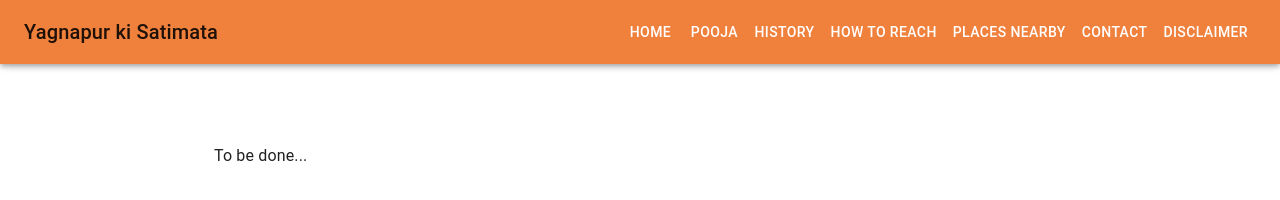
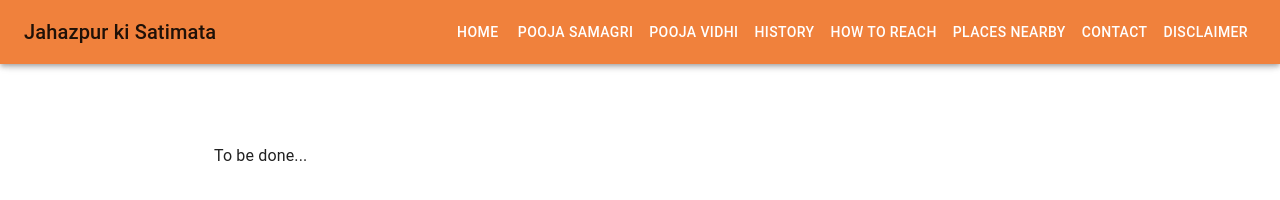
Before and after one commit to patriaabhishek/satimata, a Gatsby site: page / in a window 1280 px wide. Built offline with nearby package versions, Linux system fonts and the light colour scheme; Gatsby itself is replaced by a stand-in of ours.

Commit message:
Updated the navigation bar

```diff
--- a/src/components/DrawerAppBar.js
+++ b/src/components/DrawerAppBar.js
@@ -17,7 +17,8 @@ import Button from "@mui/material/Button";
 const drawerWidth = 240;
 const navItems = [
   ["Home", "/"],
-  ["Pooja", "/pooja"],
+  ["Pooja Samagri", "/poojasamagri"],
+  ["Pooja Vidhi", "/poojavidhi"],
   ["History", "/history"],
   ["How to Reach", "/howtoreach"],
   ["Places Nearby", "/placesnearby"],
@@ -36,7 +37,7 @@ function DrawerAppBar(props) {
   const drawer = (
     <Box onClick={handleDrawerToggle} sx={{ textAlign: "center" }}>
       <Typography variant="h6" sx={{ my: 2 }}>
-        Yagnapur ki Satimata
+        Jahazpur ki Satimata
       </Typography>
       <Divider />
       <List>
@@ -73,7 +74,7 @@ function DrawerAppBar(props) {
             component="div"
             sx={{ flexGrow: 1, display: { xs: "none", sm: "block" } }}
           >
-            Yagnapur ki Satimata
+            Jahazpur ki Satimata
           </Typography>
           <Box sx={{ display: { xs: "none", sm: "block" } }}>
             {navItems.map((item) => (
```
